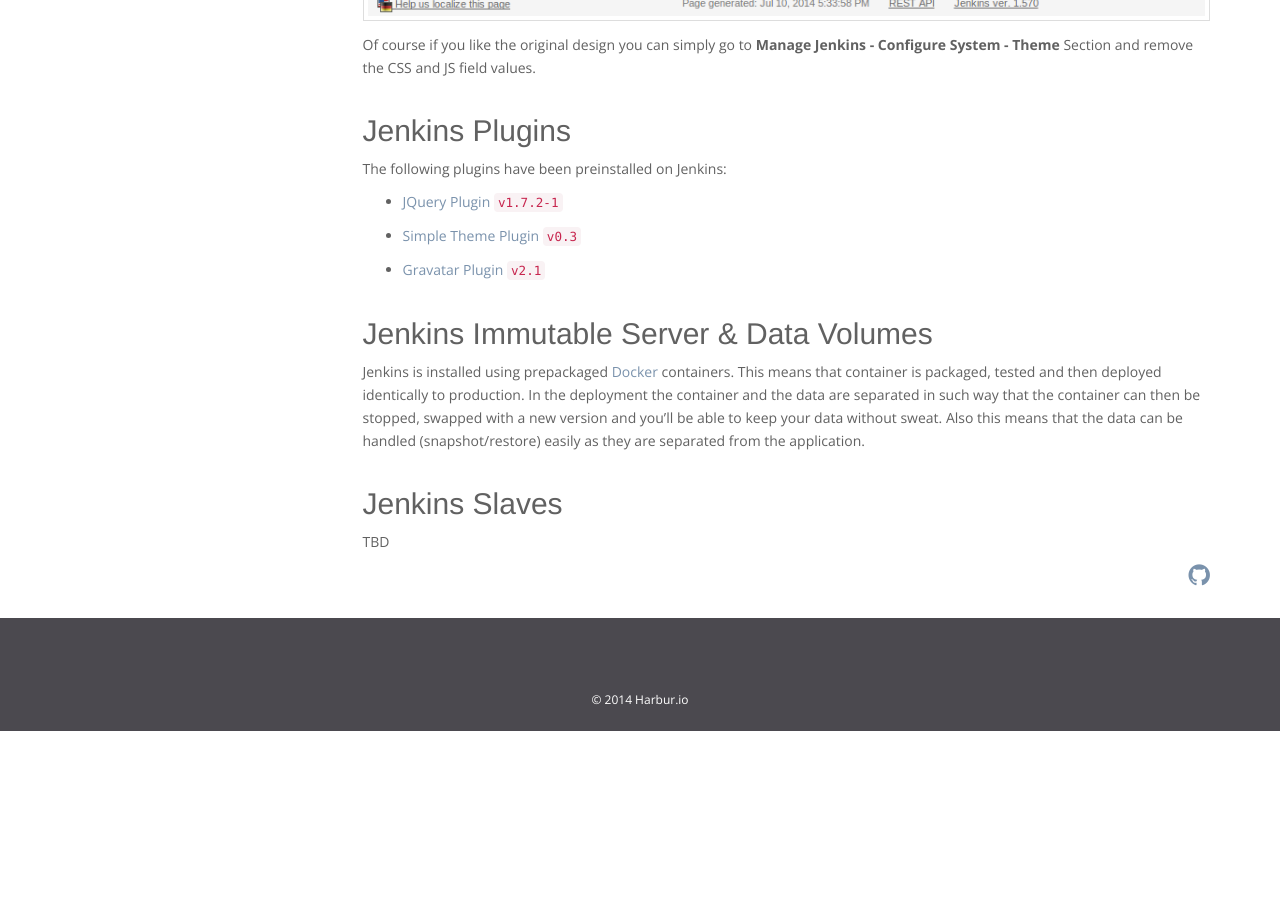
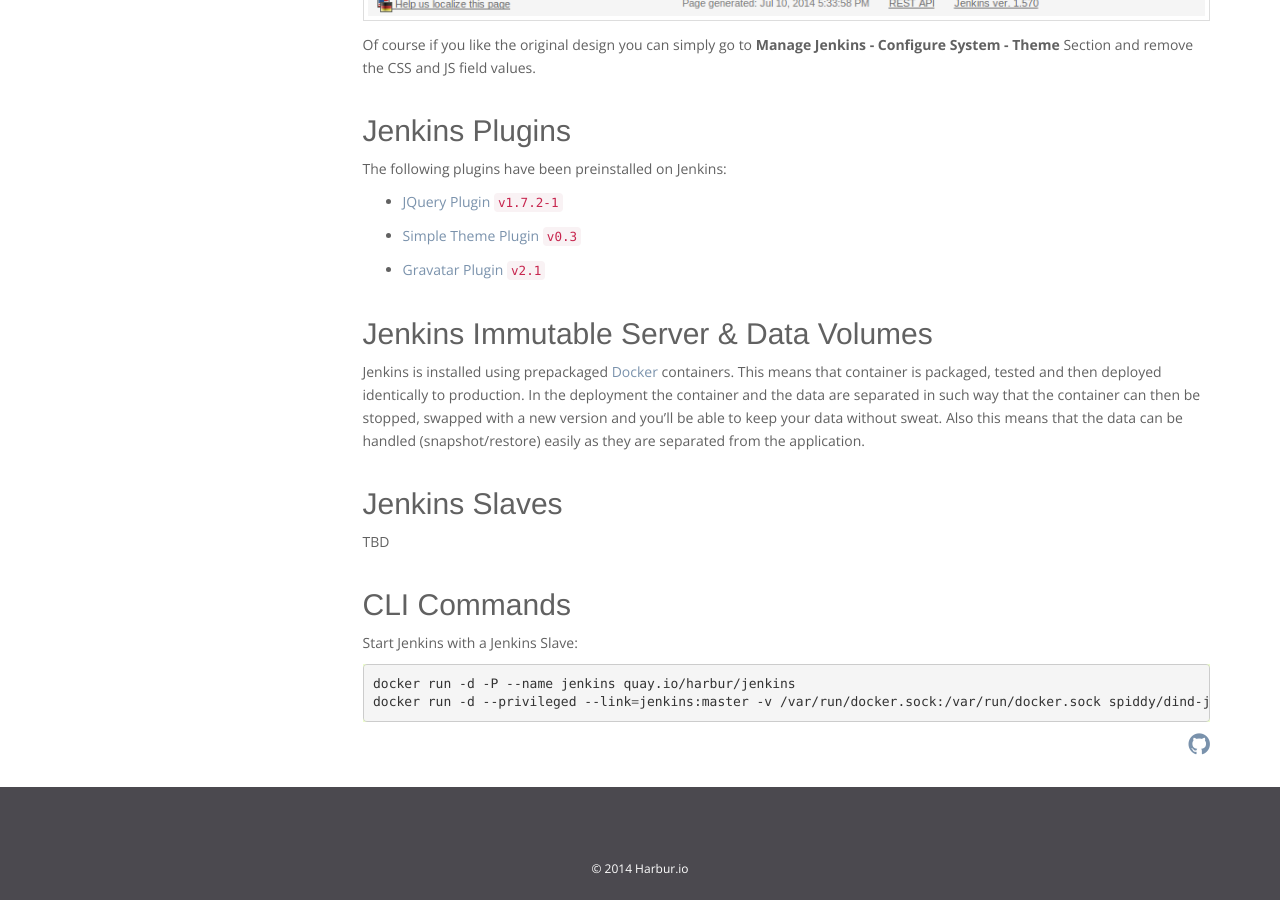
Before and after one commit to kfatehi/docs.harbur.io, a Sphinx documentation site: the page built from source/applications/jenkins/index.rst, in a window 1280 px wide and 900 px high, scrolled down 1316 px. Built offline with Sphinx 7.4.7, drawn with Linux system fonts in a browser that asks for light colours; some web fonts are replaced; pages that are not in the unit, such as notebooks, are missing from menus; a script that is not in the unit is left out; before the commit the page ends 2047 px from its top, so only the background shows below that.

Commit message:
Added empty SonarQube. Added Jenkins CLI commands

```diff
--- a/source/applications/jenkins/index.rst
+++ b/source/applications/jenkins/index.rst
@@ -54,3 +54,13 @@
 --------------
 
 TBD
+
+CLI Commands
+------------
+
+Start Jenkins with a Jenkins Slave:
+
+.. sourcecode:: bash
+
+    docker run -d -P --name jenkins quay.io/harbur/jenkins
+    docker run -d --privileged --link=jenkins:master -v /var/run/docker.sock:/var/run/docker.sock spiddy/dind-jenkins-slave
```
Also changed, not shown: source/applications/sonarqube/index.rst (added, +7 -0 lines).
